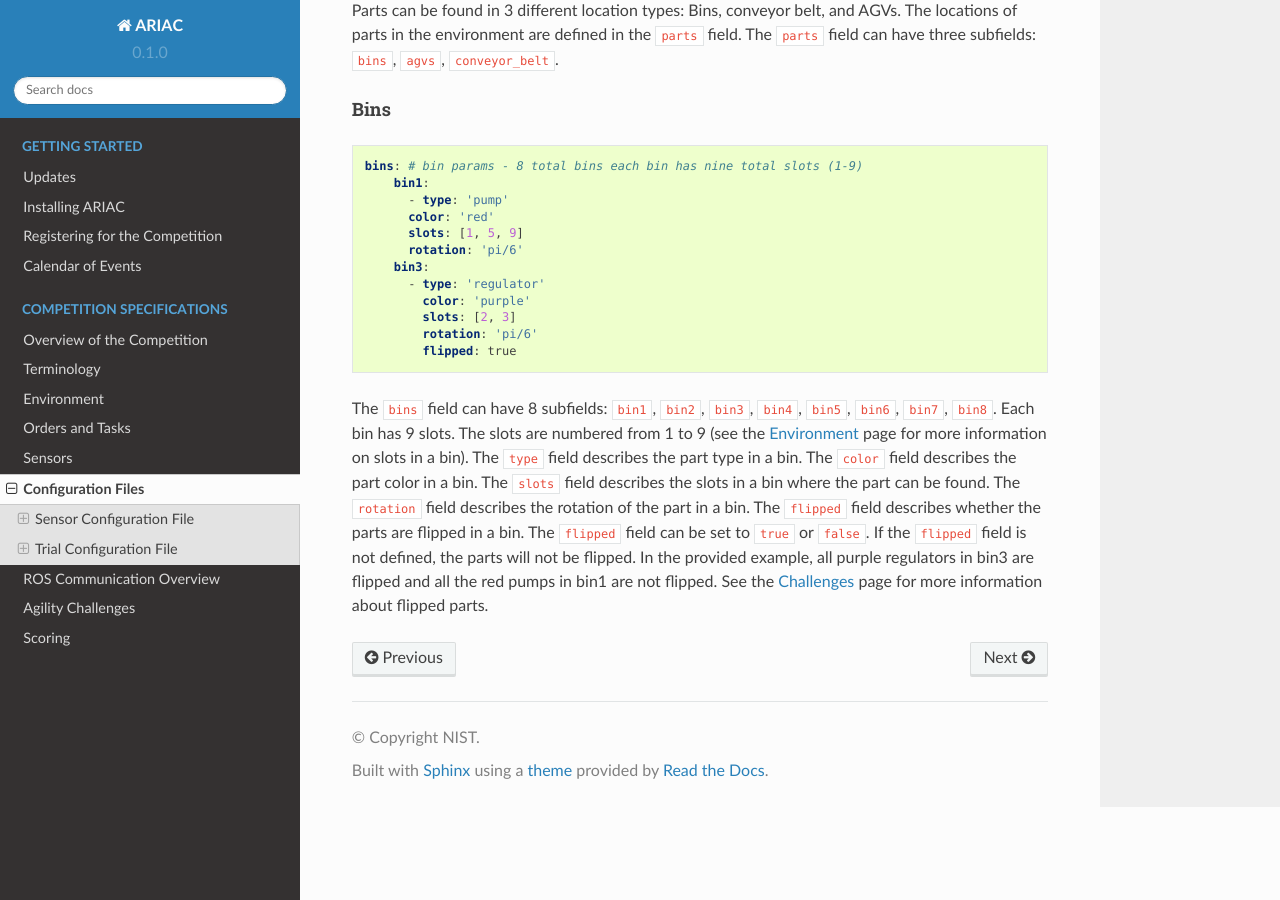
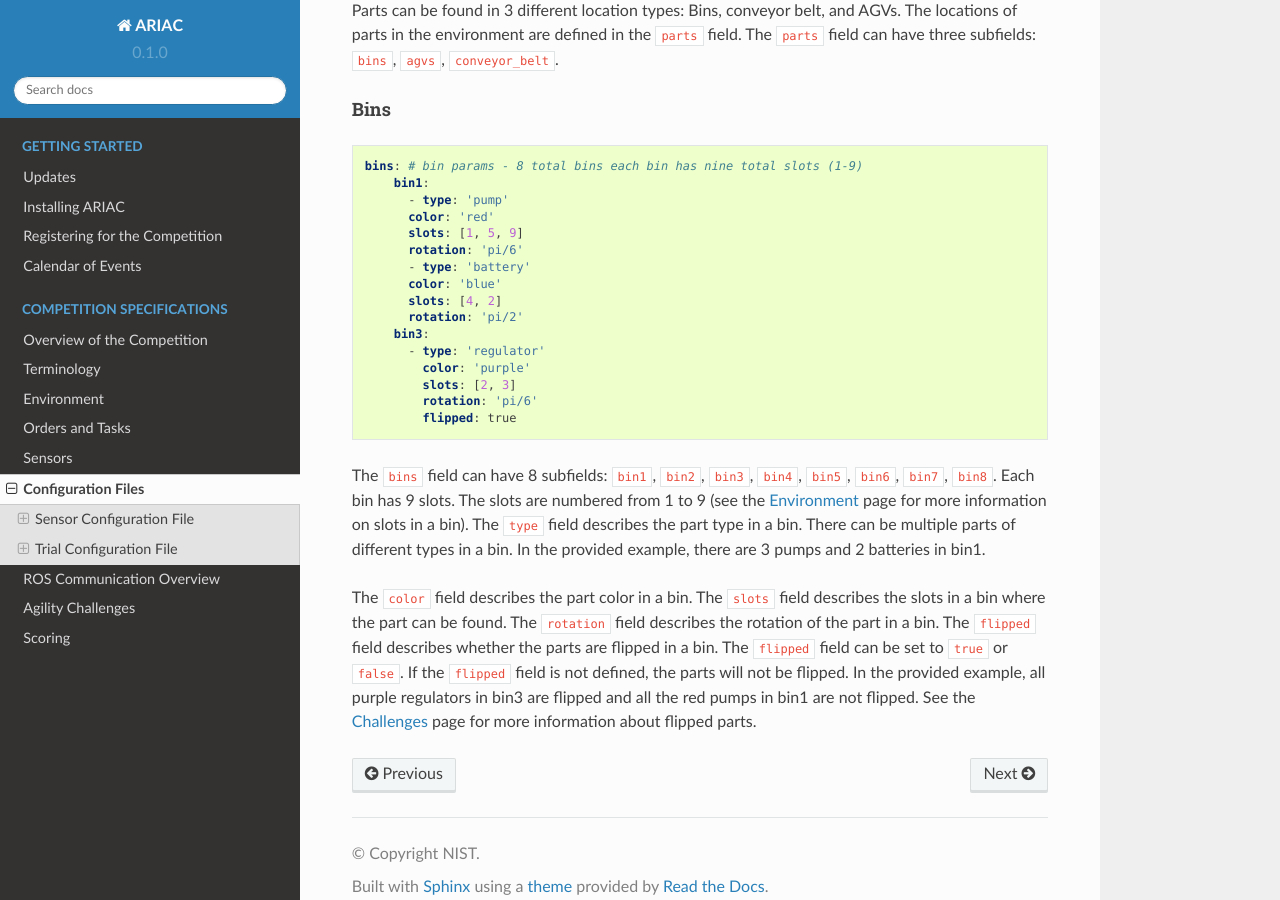
Before and after one commit to usnistgov/ARIAC, a Sphinx documentation site: the page built from docs/competition/trials.md, in a window 1280 px wide and 900 px high, scrolled down 4203 px. Built offline with Sphinx 7.4.7 and the Read the Docs theme 2.0.0, drawn with Linux system fonts in a browser that asks for light colours.

Commit message:
added contents to trials.md

````diff
--- a/docs/competition/trials.md
+++ b/docs/competition/trials.md
@@ -138,6 +138,10 @@
       color: 'red'
       slots: [1, 5, 9]
       rotation: 'pi/6'
+      - type: 'battery'
+      color: 'blue'
+      slots: [4, 2]
+      rotation: 'pi/2'
     bin3:
       - type: 'regulator'
         color: 'purple'
@@ -147,4 +151,6 @@
 ```
 
 
-The `bins` field can have 8 subfields: `bin1`, `bin2`, `bin3`, `bin4`, `bin5`, `bin6`, `bin7`, `bin8`. Each bin has 9 slots. The slots are numbered from 1 to 9 (see the [Environment](environment.md) page for more information on slots in a bin). The `type` field describes the part type in a bin. The `color` field describes the part color in a bin. The `slots` field describes the slots in a bin where the part can be found. The `rotation` field describes the rotation of the part in a bin. The `flipped` field describes whether the parts are flipped in a bin. The `flipped` field can be set to `true` or `false`. If the `flipped` field is not defined, the parts will not be flipped. In the provided example, all purple regulators in bin3 are flipped and all the red pumps in bin1 are not flipped. See the [Challenges](challenges.md) page for more information about flipped parts.
+The `bins` field can have 8 subfields: `bin1`, `bin2`, `bin3`, `bin4`, `bin5`, `bin6`, `bin7`, `bin8`. Each bin has 9 slots. The slots are numbered from 1 to 9 (see the [Environment](environment.md) page for more information on slots in a bin). The `type` field describes the part type in a bin. There can be multiple parts of different types in a bin. In the provided example, there are 3 pumps and 2 batteries in bin1.
+
+The `color` field describes the part color in a bin. The `slots` field describes the slots in a bin where the part can be found. The `rotation` field describes the rotation of the part in a bin. The `flipped` field describes whether the parts are flipped in a bin. The `flipped` field can be set to `true` or `false`. If the `flipped` field is not defined, the parts will not be flipped. In the provided example, all purple regulators in bin3 are flipped and all the red pumps in bin1 are not flipped. See the [Challenges](challenges.md) page for more information about flipped parts.
````
Also changed, not shown: docs/competition/environment.md (+1 -1 lines), docs/images/BinSlots.jpeg (added), docs/images/BinSlots.png (renamed from docs/images/bin_slots.png).
